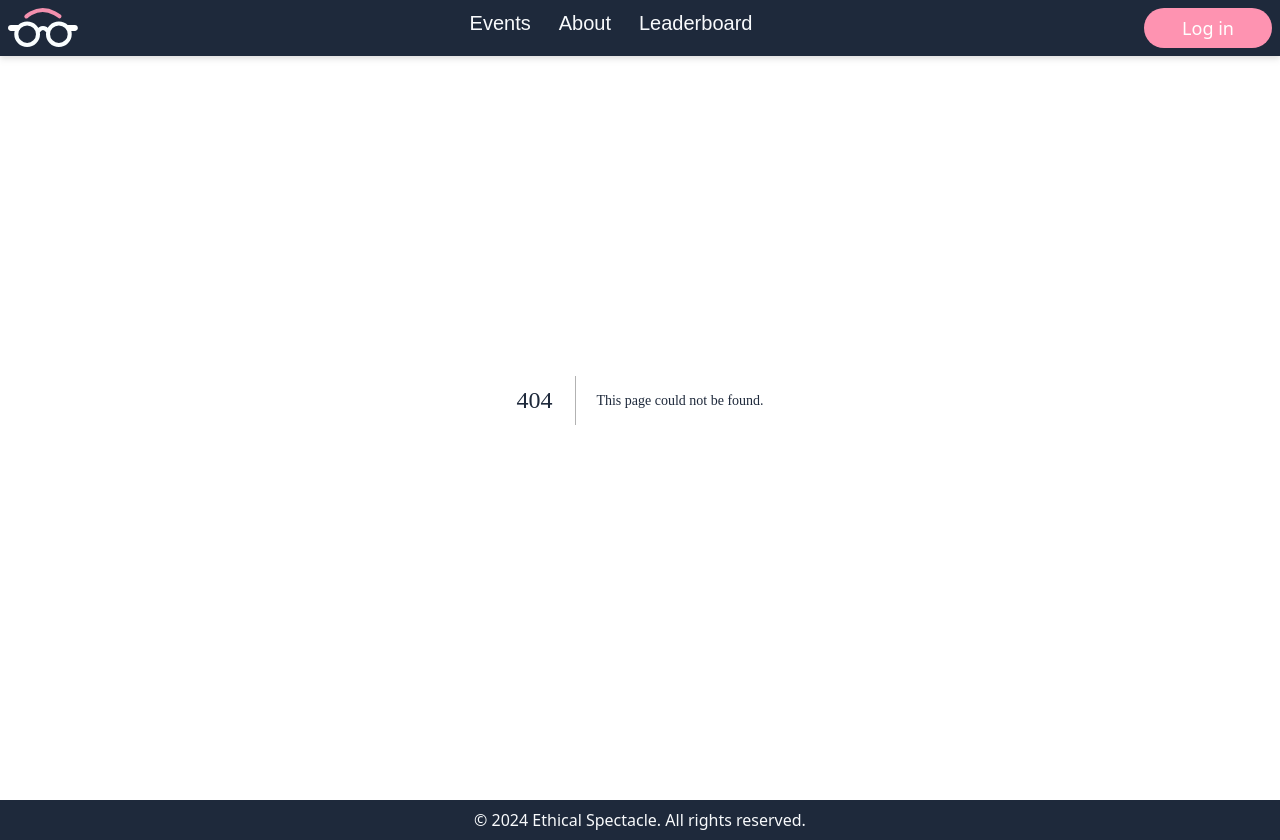
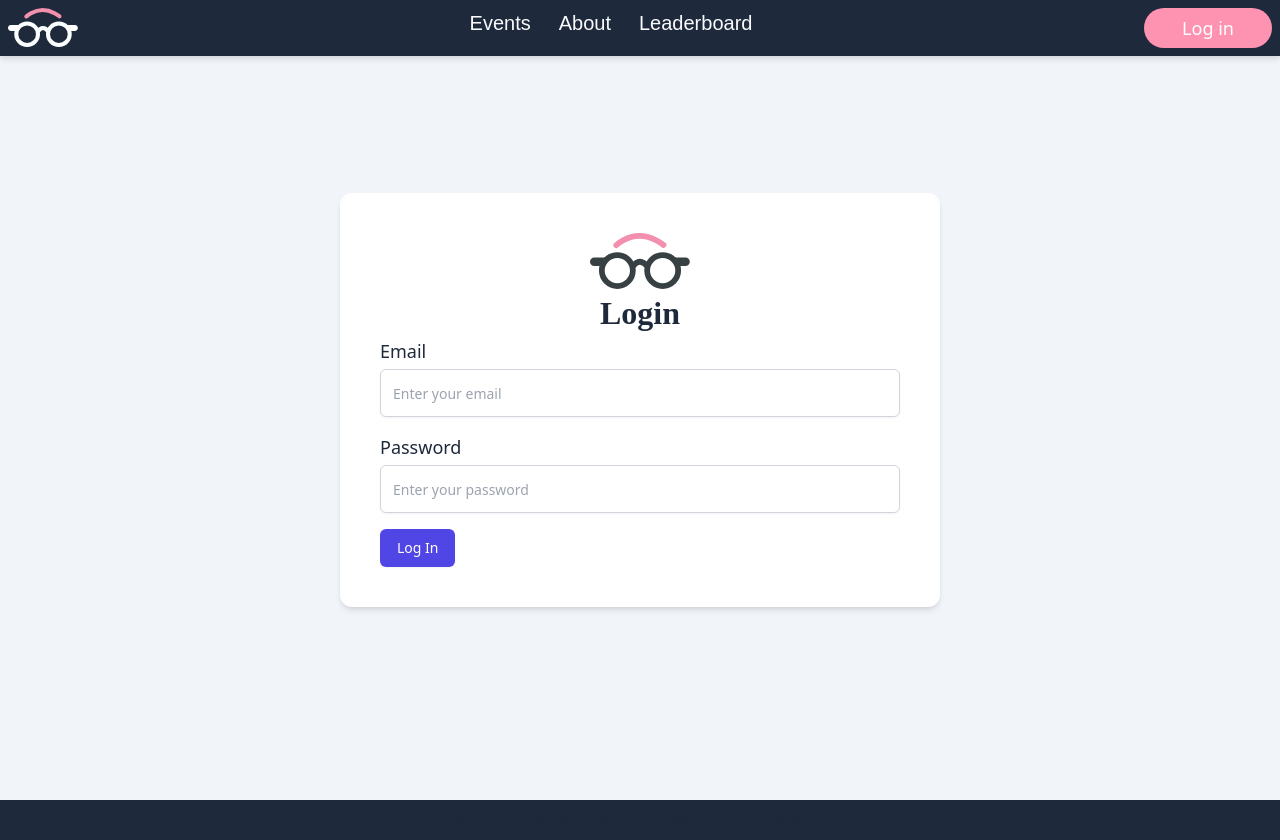
Before and after one commit to Ethical-Spectacle/newsite, a Next.js app: page /join/login in a window 1280 px wide. Before the commit this address had no page. Built offline with nearby package versions, Linux system fonts and the light colour scheme.

Commit message:
Add login page

```diff
--- /dev/null
+++ b/app/config/config.js
@@ -0,0 +1,3 @@
+const API_URL_PROD = "https://ethical-spectacle-backend-e4d474b5c453.herokuapp.com";
+
+export default API_URL_PROD;
--- a/app/globals.css
+++ b/app/globals.css
@@ -35,6 +35,10 @@ h2 {
   font-size: 1.75rem;
 }
 
+label, p {
+  @apply text-slate-800 text-lg;
+}
+
 li {
   font-family: 'Jost', sans-serif;
   font-size: 1.25rem;
@@ -43,6 +47,14 @@ li {
 
 .black-svg path {
   fill: rgb(30 41 59);;
+}
+
+.boxed-container {
+  @apply w-full max-w-[1440px] mx-auto p-5 md:p-10;
+}
+
+input {
+  @apply h-12 px-3 mt-1 block w-full rounded-md border border-gray-300 shadow-sm focus:border-indigo-400 focus:ring-indigo-500 sm:text-sm;
 }
 
 .cardwrapper::before {
--- /dev/null
+++ b/app/join/components/Forms/LoginForm.js
@@ -0,0 +1,44 @@
+
+
+function LoginForm({ formData, handleChange, handleSubmit, error, isLoading }) {
+  return (
+    <form onSubmit={handleSubmit} className="w-full space-y-4">
+        <div>
+        <label htmlFor="email">
+            Email
+        </label>
+        <input
+            id="email"
+            type="email"
+            name="email"
+            value={formData.email}
+            onChange={handleChange}
+            placeholder="Enter your email"
+        />
+        </div>
+        <div>
+        <label htmlFor="password">
+            Password
+        </label>
+        <input
+            id="password"
+            type="password"
+            name="password"
+            value={formData.password}
+            onChange={handleChange}
+            placeholder="Enter your password"
+        />
+        </div>
+        {error && <p className="text-red-500">{error}</p>}
+        <button
+        type="submit"
+        disabled={isLoading}
+        className="inline-flex items-center rounded-md border border-transparent bg-indigo-600 px-4 py-2 text-sm font-medium text-white shadow-sm hover:bg-indigo-700 focus:outline-none focus:ring-2 focus:ring-indigo-500 focus:ring-offset-2 disabled:opacity-50"
+        >
+        {isLoading ? 'Loading...' : 'Log In'}
+        </button>
+    </form>
+  )
+}
+
+export default LoginForm
--- /dev/null
+++ b/app/join/login/components/Authentication.js
@@ -0,0 +1,65 @@
+'use client';
+import React, { useState } from 'react';
+import { useRouter } from 'next/router';
+import LoginForm from '../../components/Forms/LoginForm';
+import API_URL_PROD from '../../../config/config';
+import Image from 'next/image';
+import blacklogo from '../../../assets/blacklogo.svg';
+
+const Authentication = () => {
+    const [formData, setFormData] = useState({
+        email: "",
+        password: "",
+    });
+
+    const handleChange = (e) => {
+        setFormData({ ...formData, [e.target.name]: e.target.value });
+    };
+
+    const handleAuthentication = (email, emailVerified) => {
+        setUserEmail(email);
+        setIsLoggedIn(true);
+        setIsAdmin(email === "admin@ethicalspectacle.com");
+        setIsEmailVerified(emailVerified);
+
+        localStorage.setItem("userEmail", email);
+        localStorage.setItem("isLoggedIn", "true");
+        localStorage.setItem("isEmailVerified", emailVerified);
+    };
+
+    const handleSubmit = async (e) => {
+        e.preventDefault();
+        try {
+          const response = await fetch(`${API_URL_PROD}/auth`, {
+            method: "POST",
+            headers: {
+              "Content-Type": "application/json",
+            },
+            body: JSON.stringify(formData),
+          });
+          if (response.ok) {
+            const data = await response.json();
+            console.log(data);
+            handleAuthentication(formData.email, data.email_verified);
+          } else {
+            console.error("Authentication failed:", response.statusText);
+          }
+        } catch (error) {
+          console.error("Error:", error);
+        }
+    };
+
+  return (
+    <div className="w-1/2 bg-white rounded-xl p-10 flex flex-col justify-center items-center shadow-md">
+        <Image
+          src={blacklogo}
+          alt="Ethical Spectacle Logo"
+          width={100}
+        />
+        <h2>Login</h2>
+        <LoginForm formData={formData} handleChange={handleChange} handleSubmit={handleSubmit} />
+    </div>
+  );
+};
+
+export default Authentication;
--- /dev/null
+++ b/app/join/login/page.js
@@ -0,0 +1,13 @@
+import Authentication from "./components/Authentication"
+
+function page() {
+  return (
+    <section className="h-screen flex justify-center bg-slate-100">
+        <div className="boxed-container flex justify-center items-center">
+            <Authentication />
+        </div>
+    </section>
+  )
+}
+
+export default page
```
Also changed, not shown: app/assets/blacklogo.svg (renamed from app/assets/navlogo.svg).
